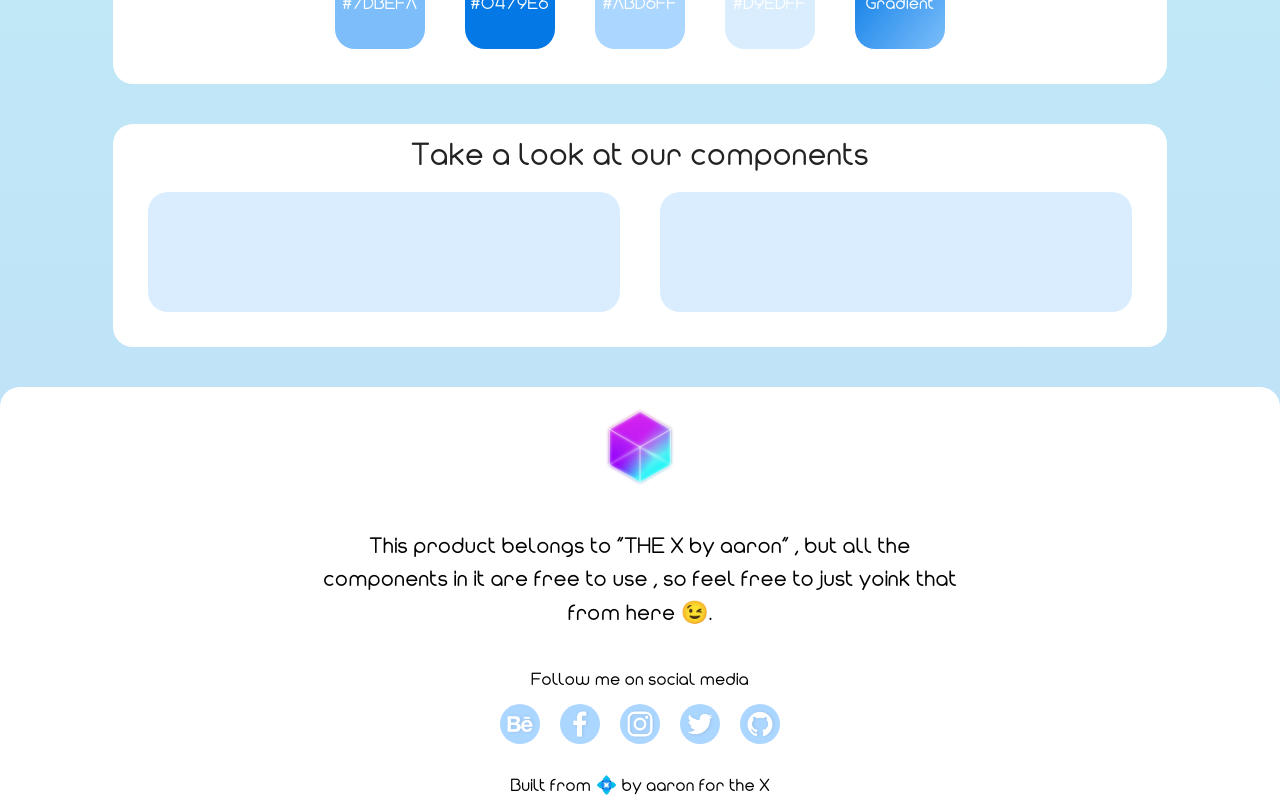
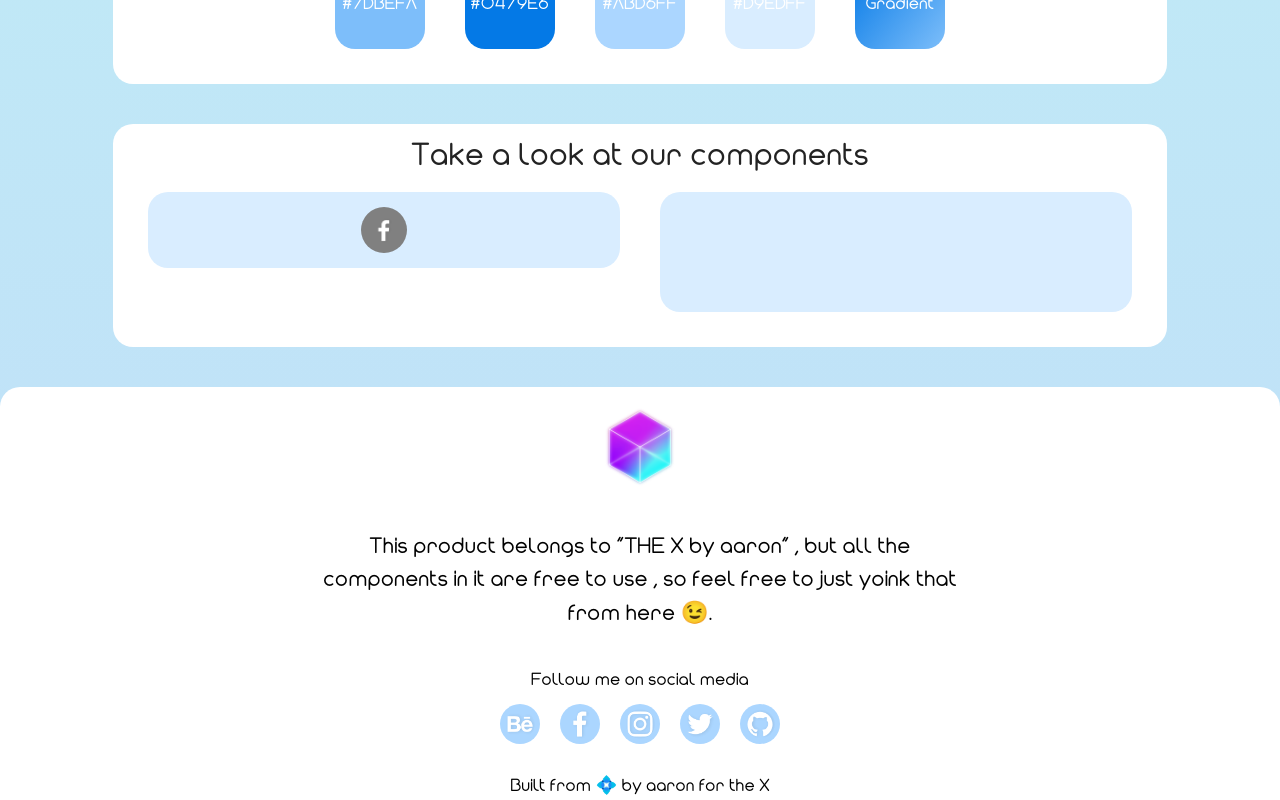
Before and after one commit to aaron-nerox/Emerald_live, a Vue app: page / in a window 1280 px wide. Shown: the part 1187-1987 px from the top of the page. Built offline with nearby package versions, Linux system fonts and the light colour scheme.

Commit message:
add: the X button is here

```diff
--- /dev/null
+++ b/src/components/Xbutton.vue
@@ -0,0 +1,79 @@
+<template>
+  <div :class="[mainClass
+  , isDisabled ? inactiveClass : activeClass
+  , iconOnly ? 'Square' : '']">
+      <img v-if="iconShown" :src="resolveImageUrl(icn)" alt="button icon" class="button-icon">
+      <div v-else class="spacer"></div>
+      <div v-if="textShown" class="content">
+          <slot></slot>
+      </div>
+  </div>
+</template>
+
+<script>
+export default {
+    name: "XButton",
+    props: {
+        isDisabled: Boolean,
+        textOnly: Boolean,
+        iconOnly: Boolean,
+        icn: String,
+    },
+    data(){
+        return{
+            mainClass : "button-body",
+            activeClass: "enabled",
+            inactiveClass: "disabled",
+            iconShown: !this.textOnly,
+            textShown: !this.iconOnly
+        }
+    },
+    methods:{
+        resolveImageUrl: function (path) {
+            let images = require.context('../assets/icons', false, /\.svg$|\.png$/)
+            return images("./"+path)
+        }
+    }
+}
+</script>
+
+<style scoped>
+.disabled{
+    background-image: linear-gradient(308deg,grey,grey);
+}
+
+.enabled{
+    background-image: linear-gradient(308deg,#7DBEFA,#0479E6);
+}
+
+.Square{
+    height: 30px;
+    width: 30px;
+}
+
+.button-body{
+    border-radius: 1000px;
+    font-family: modulus_bold;
+    font-size: 1.2em;
+    color: white;
+    padding: 8px;
+    display: inline-flex;
+    flex-direction: row;
+    align-items: center;
+    transition: 300ms ease-in-out;
+}
+
+.button-icon{
+    height: 25px;
+    width: 35px;
+    margin: 2px;
+}
+
+.content{
+    margin-right: 8px;
+}
+
+.spacer{
+    margin-left: 8px;
+}
+</style>
--- a/src/views/Home.vue
+++ b/src/views/Home.vue
@@ -39,7 +39,12 @@
       <p class="title">Take a look at our components</p>
       <div class="divider-container">
         <div class="x-card component-container">
-          <br/><br/><br/><br/><br/>
+          <x-button icn="facebook.svg"
+            :textOnly="false"
+            :iconOnly="true"
+            :isDisabled="true">
+              Example
+          </x-button>
         </div>
         <div class="x-card component-container">
           <br/><br/><br/><br/><br/>
@@ -53,12 +58,14 @@
 <script>
 import XHeader from "../components/Header.vue";
 import XFooter from "../components/Footer.vue";
+import XButton from "../components/Xbutton.vue";
 
 export default {
   name: "Home",
   components: {
     XHeader,
     XFooter,
+    XButton
   },
 };
 </script>
```
